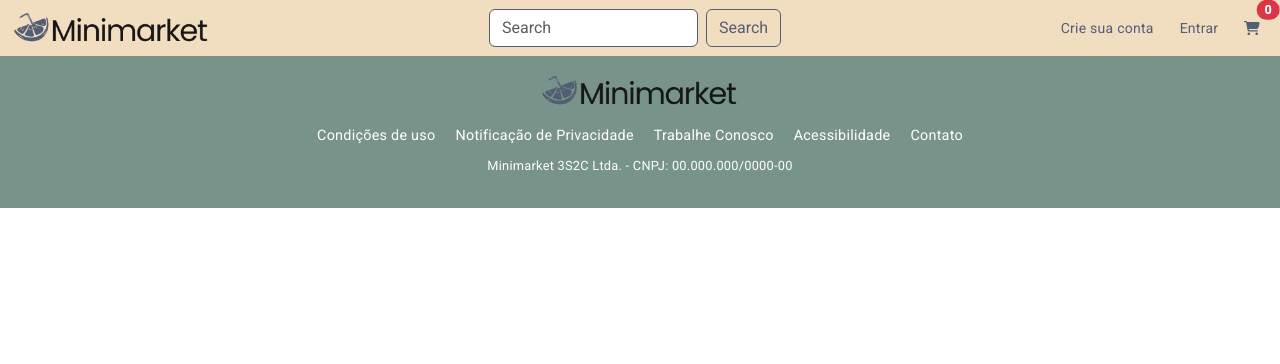
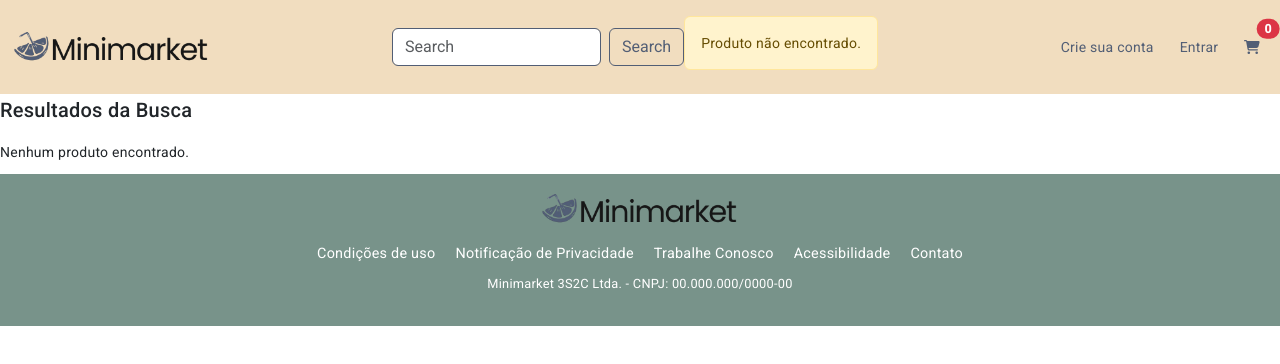
Before and after one commit to barbaracalderon/minimarket, an Angular app: page /search in a window 1280 px wide. Before the commit this address led to /. Shown: the top 364 px of the page. Built offline with nearby package versions, Linux system fonts and the light colour scheme.

Commit message:
feat(search): navbar search mock products

```diff
--- a/src/app/app.routes.ts
+++ b/src/app/app.routes.ts
@@ -1,8 +1,11 @@
 import { Routes } from '@angular/router';
 import { HomeComponent } from './home/home.component';
 import { CartComponent } from './cart/cart.component';
+import { SearchResultComponent } from './search-result/search-result.component';
 
 export const routes: Routes = [
     { path: '', component: HomeComponent },
-    { path: 'cart', component: CartComponent }
+    { path: 'cart', component: CartComponent },
+    { path: 'search', component: SearchResultComponent }
+
 ];
--- a/src/app/cart/cart.service.ts
+++ b/src/app/cart/cart.service.ts
@@ -23,5 +23,4 @@ export class CartService {
     const currentItems = this.cartItems.getValue().filter(item => item.id !== itemId);
     this.cartItems.next(currentItems);
   }
-
 }
--- a/src/app/header/header.component.html
+++ b/src/app/header/header.component.html
@@ -4,10 +4,13 @@
         <img src="assets/logo_minimarket.png" alt="Logo" height="30">
       </a>
       <div class="collapse navbar-collapse justify-content-center" id="navbarSearch">
-        <form class="d-flex">
-          <input class="form-control me-2" type="search" placeholder="Search" aria-label="Search">
+        <form class="d-flex" (submit)="onSearch($event)">
+          <input class="form-control me-2" type="search" [(ngModel)]="searchQuery" placeholder="Search" aria-label="Search" name="search">
           <button class="btn btn-outline-search" type="submit">Search</button>
         </form>
+        <div *ngIf="noResults" class="alert alert-warning mt-2">
+          Produto não encontrado.
+        </div>
       </div>
       <ul class="navbar-nav mb-2 mb-lg-0">
         <li class="nav-item">
--- a/src/app/header/header.component.ts
+++ b/src/app/header/header.component.ts
@@ -1,23 +1,39 @@
-import { Component, OnInit } from '@angular/core';
+import { Component } from '@angular/core';
+import { Router } from '@angular/router';
 import { CartService } from '../cart/cart.service';
+import { ProductService } from '../shared/services/product.service';
+import { FormsModule } from '@angular/forms';
 import { CommonModule } from '@angular/common';
-import { RouterLink } from '@angular/router';
+import { RouterModule } from '@angular/router';
 
 @Component({
   selector: 'app-header',
-  standalone: true,
   templateUrl: './header.component.html',
   styleUrls: ['./header.component.scss'],
-  imports: [CommonModule, RouterLink]
+  standalone: true,
+  imports: [RouterModule, CommonModule, FormsModule]
 })
-export class HeaderComponent implements OnInit {
-  cartItemCount: number = 0;
+export class HeaderComponent {
+  searchQuery: string = '';
+  searchResults: any[] = [];
+  noResults: boolean = false;
 
-  constructor(private cartService: CartService) { }
-
-  ngOnInit(): void {
-    this.cartService.cartItems$.subscribe(items => {
-      this.cartItemCount = items.length;
+  constructor(private productService: ProductService, private cartService: CartService, private router: Router) {
+    this.productService.searchResults$.subscribe(results => {
+      this.searchResults = results;
+      this.noResults = results.length === 0;
     });
   }
+
+  get cartItemCount(): number {
+    return this.cartService.getCartItemCount();
+  }
+
+  onSearch(event: Event): void {
+    event.preventDefault();
+    if (this.searchQuery.trim()) {
+      this.productService.searchProducts(this.searchQuery);
+      this.router.navigate(['/search']);
+    }
+  }
 }
--- /dev/null
+++ b/src/app/search-result/search-result.component.html
@@ -0,0 +1,9 @@
+<div class="search-results">
+    <h2>Resultados da Busca</h2>
+    <div *ngIf="searchResults.length === 0">
+      <p>Nenhum produto encontrado.</p>
+    </div>
+    <div *ngFor="let product of searchResults">
+      <p>{{ product.name }} - R$ {{ product.price }}</p>
+    </div>
+  </div>
--- /dev/null
+++ b/src/app/search-result/search-result.component.ts
@@ -0,0 +1,20 @@
+import { Component } from '@angular/core';
+import { ProductService } from '../shared/services/product.service';
+import { CommonModule } from '@angular/common';
+
+@Component({
+  selector: 'app-search-result',
+  templateUrl: './search-result.component.html',
+  styleUrls: ['./search-result.component.scss'],
+  imports: [CommonModule],
+  standalone: true
+})
+export class SearchResultComponent {
+  searchResults: any[] = [];
+
+  constructor(private productService: ProductService) {
+    this.productService.searchResults$.subscribe(results => {
+      this.searchResults = results;
+    });
+  }
+}
--- /dev/null
+++ b/src/app/shared/services/product.service.ts
@@ -0,0 +1,24 @@
+import { Injectable } from '@angular/core';
+import { BehaviorSubject, of } from 'rxjs';
+
+@Injectable({
+  providedIn: 'root'
+})
+export class ProductService {
+  private products = [
+    { id: 1, name: 'Café', description: 'Café forte', price: 10 },
+    { id: 2, name: 'Açúcar', description: 'Açúcar refinado', price: 5 },
+  ];
+
+  private searchResults = new BehaviorSubject<any[]>([]);
+  searchResults$ = this.searchResults.asObservable();
+
+  constructor() { }
+
+  searchProducts(query: string) {
+    const results = this.products.filter(product =>
+      product.name.toLowerCase().includes(query.toLowerCase())
+    );
+    this.searchResults.next(results);
+  }
+}
```
Also changed, not shown: src/app/core/models/product.model.ts (added, +7 -0 lines), src/app/search-result/search-result.component.scss (added), 1 other file (tests, documents, lock files or other folders).
